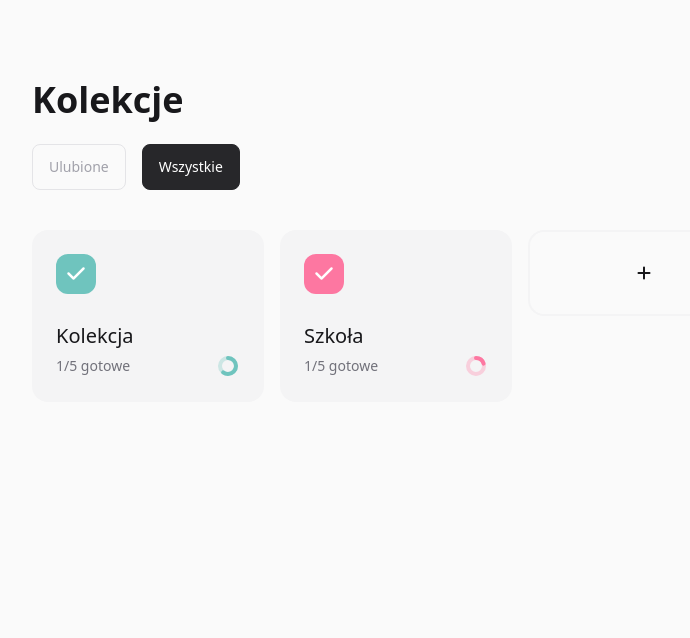
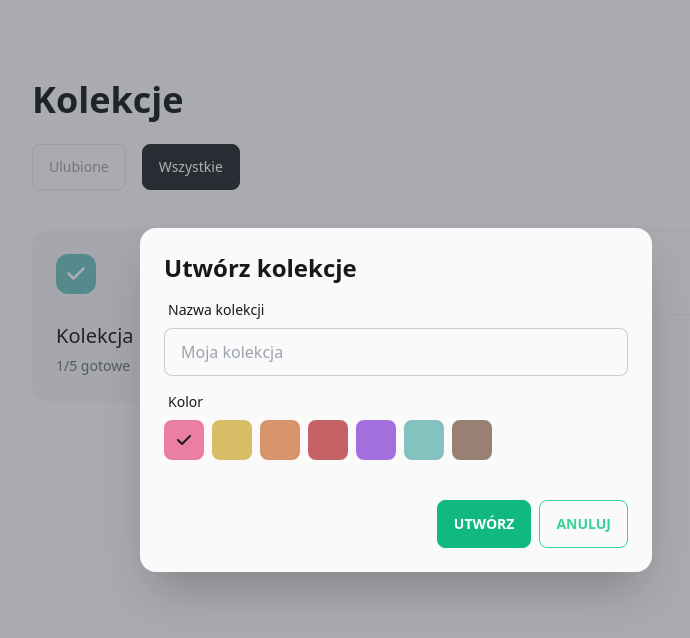
Before and after one commit to lilmilek/taskly, a Vue app: page /kolekcje in a window 1280 px wide. Both pictures are taken after a click on the element 888 px from the left and 273 px from the top of the page. Shown: the top 638 px of the page, without its empty margins (244-934 px from the left). Built offline with nearby package versions, Linux system fonts and the light colour scheme; the HTML template or start-up script is replaced by a standard one.

Commit message:
create collection modal done

```diff
--- a/src/components/CreateCollectionsModal.vue
+++ b/src/components/CreateCollectionsModal.vue
@@ -1,13 +1,44 @@
 <template>
-  <div>
-    <div class="modal"></div>
-    <div class="bg-overlay"></div>
+  <div class="modal" :class="{'modal-open': isShow}">
+    <div class="modal-box">
+      <h1 class="font-bold text-2xl">Utwórz kolekcje</h1>
+      <div class="form-control w-full mt-2">
+        <label class="label">
+          <span class="label-text">Nazwa kolekcji</span>
+        </label>
+        <input type="text" placeholder="Moja kolekcja" class="input input-bordered w-full">
+      </div>
+      <div class="mt-2">
+        <label class="label">
+          <span class="label-text">Kolor</span>
+        </label>
+        <div class="flex flex-wrap gap-2">
+          <div v-for="(color, index) in $store.state.colors" :key="index" class="w-10 h-10 rounded-lg cursor-pointer flex items-center justify-center" :style="{'background-color': color}" @click="selectedColor = index">
+            <transition name="notification">
+              <i v-if="selectedColor === index" class="fa-solid fa-check" />
+            </transition>
+          </div>
+        </div>
+      </div>
+      <div class="modal-action mt-10">
+        <div class="btn btn-primary">Utwórz</div>
+        <div class="btn btn-outline btn-success" @click="$emit('close')">Anuluj</div>
+      </div>
+    </div>
   </div>
 </template>
 
 <script>
 export default {
-  name: 'CreateCollectionsModal'
+  name: 'CreateCollectionsModal',
+  props: {
+    isShow: Boolean
+  },
+  data () {
+    return {
+      selectedColor: 0
+    }
+  }
 }
 </script>
 
--- a/src/store/index.js
+++ b/src/store/index.js
@@ -56,6 +56,15 @@ export default createStore({
           }
         ]
       }
+    ],
+    colors: [
+      '#EB7FA1',
+      '#D7BE66',
+      '#D8956C',
+      '#C46164',
+      '#A36FDF',
+      '#83C2BE',
+      '#998074'
     ]
   },
   getters: {
--- a/src/views/CollectionsView.vue
+++ b/src/views/CollectionsView.vue
@@ -11,21 +11,29 @@
     </ul>
     <div class="grid grid-cols-3 gap-4 pt-10">
       <CollectionCard v-for="collection in $store.state.collections" :key="collection.title" :collection="collection" />
-      <div class="flex items-center justify-center h-1/2 border-2 border-base-200 rounded-2xl cursor-pointer hover:bg-base-200 transition-all duration-200">
+      <div @click="toggleCreateCollectionModal" class="flex items-center justify-center h-1/2 border-2 border-base-200 rounded-2xl cursor-pointer hover:bg-base-200 transition-all duration-200">
         <i class="fa-solid fa-plus"></i>
       </div>
     </div>
   </div>
+  <CreateCollectionsModal @close="toggleCreateCollectionModal" :is-show="isCreateCollectionsModal" />
 </template>
 
 <script>
 import CollectionCard from '@/components/CollectionCard'
+import CreateCollectionsModal from '@/components/CreateCollectionsModal'
 export default {
   name: 'CollectionsView',
-  components: { CollectionCard },
+  components: { CreateCollectionsModal, CollectionCard },
   data () {
     return {
-      selectedTab: 2
+      selectedTab: 2,
+      isCreateCollectionsModal: false
+    }
+  },
+  methods: {
+    toggleCreateCollectionModal () {
+      this.isCreateCollectionsModal = !this.isCreateCollectionsModal
     }
   }
 }
```
